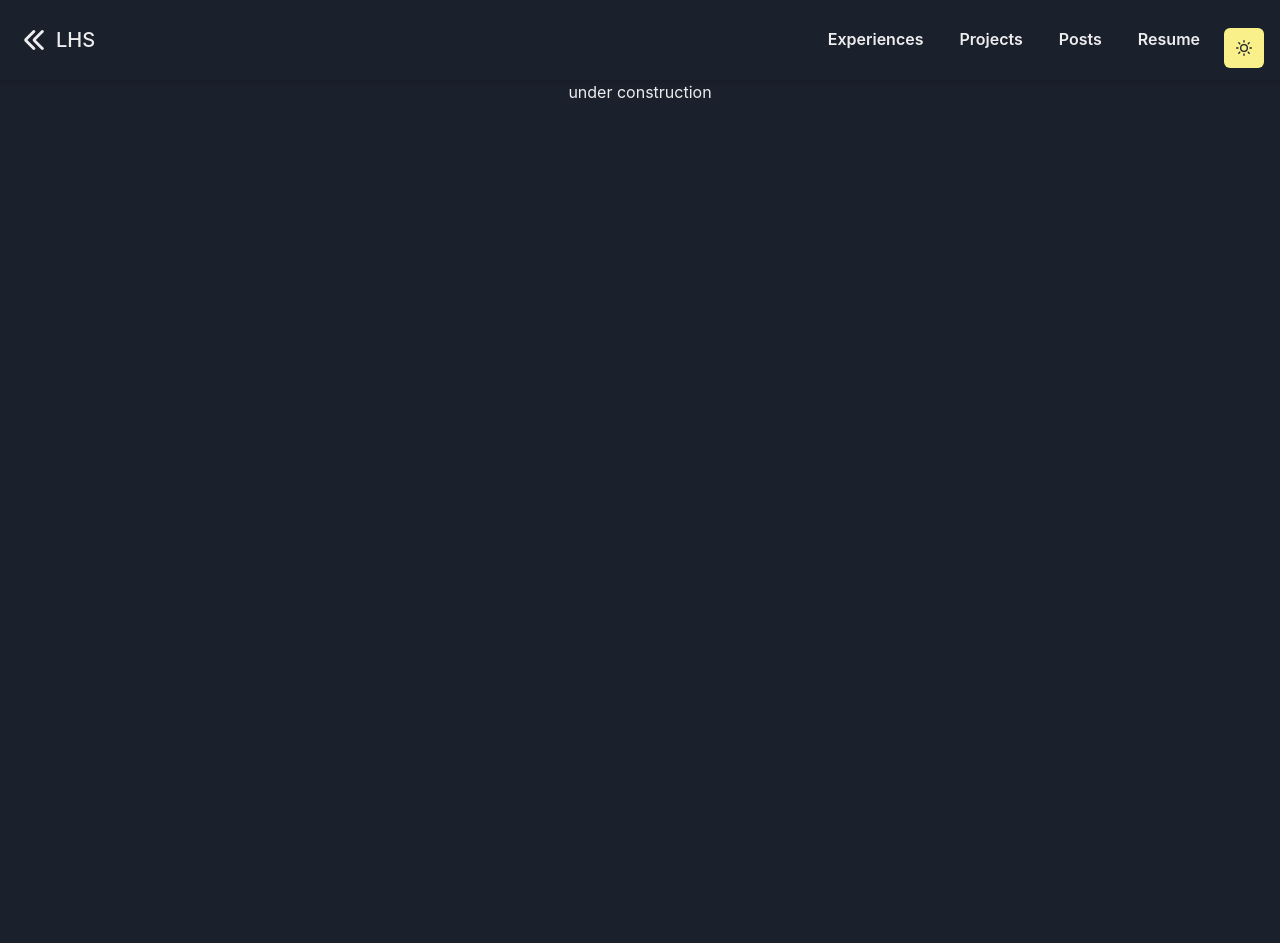
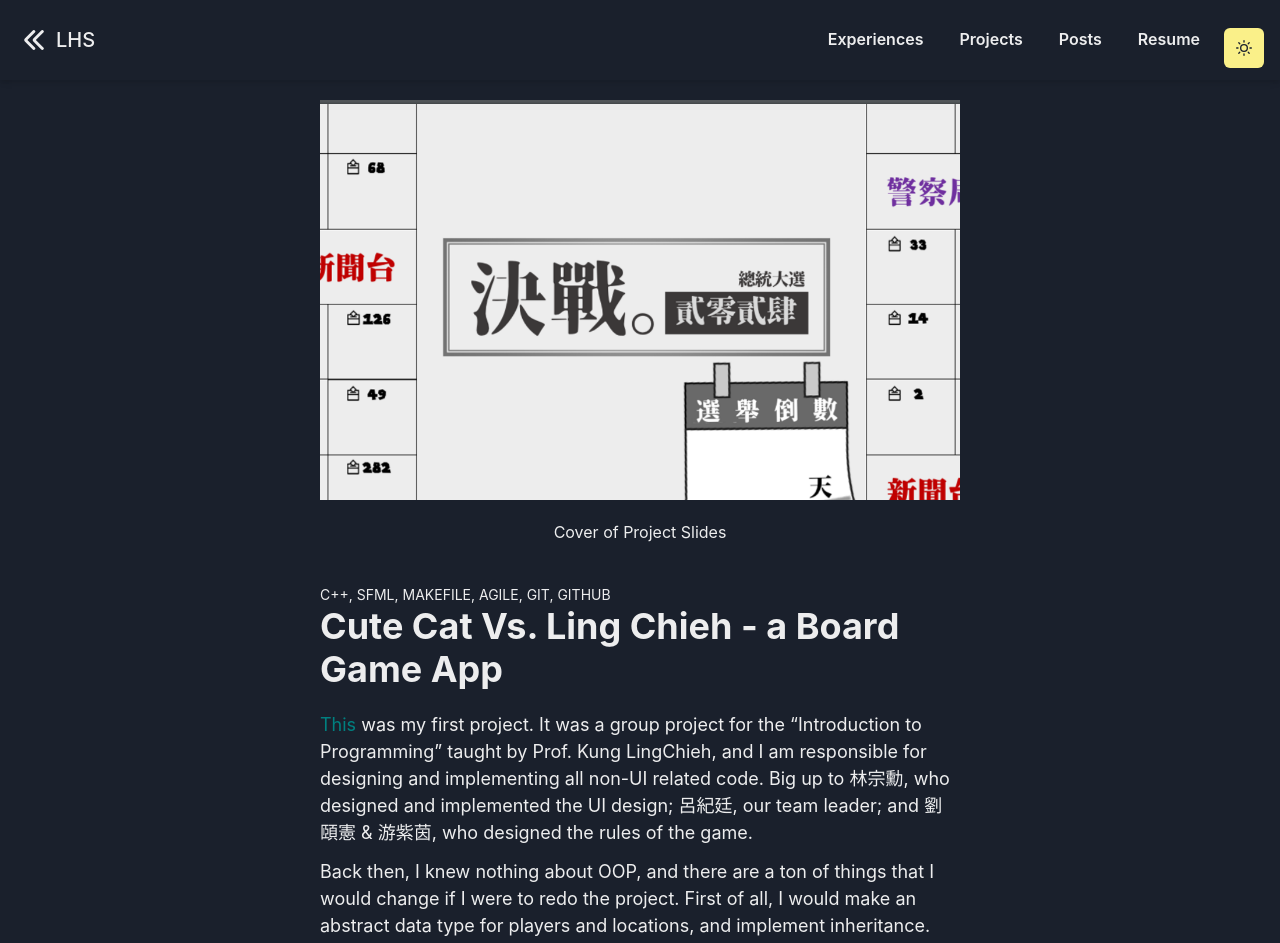
Before and after one commit to drunkint/personal-website, a Next.js app in the folder website/: page /projects/cute-cat-vs-ling-chieh in a window 1280 px wide. Shown: the top 943 px of the page. Before the commit the page ends 800 px from the top, so only its background shows below. Built offline with nearby package versions, Linux system fonts and the light colour scheme.

Commit message:
add CuteCat vs LingChieh project

```diff
--- a/website/pages/experiences/taq-2022-summer/index.js
+++ b/website/pages/experiences/taq-2022-summer/index.js
@@ -35,7 +35,7 @@ const Taq2022Summer = () => {
         <Heading as="h1" marginBottom="20px">
           My Work @ Taq Automative
         </Heading>
-        <Grid templateRows="repeat(1, 1fr)" gap={3}>
+        <Grid templateRows="repeat(1, 1fr)" gap={3} fontSize="lg">
           <GridItem>
             <Heading as="h2">Maintaining the Credit Driver for Lenders</Heading>
           </GridItem>
--- a/website/pages/projects/cute-cat-vs-ling-chieh/index.js
+++ b/website/pages/projects/cute-cat-vs-ling-chieh/index.js
@@ -1,13 +1,58 @@
 import {
-  Center
+  Center,
+  Grid,
+  GridItem,
+  Text,
+  Image,
+  Heading,
+  Box,
+  Link,
 } from "@chakra-ui/react";
+import {NextLink} from "next/link";
 
 const CuteCatVsLingChieh = () => {
   return (
     <>
       <Center>
-        under construction
+        <Image
+          my="5"
+          w="50%"
+          h="50vh"
+          fit="cover"
+          src="/project-photos/cute-cat-vs-ling-chieh.png"
+          alt="taq article"
+        />
       </Center>
+      <Center>
+        <Text>Cover of Project Slides</Text>
+      </Center>
+      <Box my="10" mx="auto" w="50%">
+        <Text fontSize="sm"
+              textTransform="uppercase"
+              color="brand.600"
+              _dark={{
+                color: "brand.400",
+              }}>C++, SFML, MakeFile, Agile, Git, Github</Text>
+        <Heading as="h1" marginBottom="20px">
+        Cute Cat Vs. Ling Chieh - a Board Game App
+        </Heading>
+        <Grid templateRows="repeat(1, 1fr)" gap={3} fontSize="lg">
+          <GridItem >
+            <Text >
+              <Link href="https://github.com/drunkint/Election-Monopoly-SFML"
+              style={{color: "teal"}}>
+                This
+              </Link>
+              {" "} was my first project. It was a group project for the &ldquo;Introduction to Programming&rdquo; taught by Prof. Kung LingChieh, and I am responsible for designing and implementing all non-UI related code. Big up to 林宗勳, who designed and implemented the UI design; 呂紀廷, our team leader; and 劉頤憲 &amp; 游紫茵, who designed the rules of the game.
+            </Text>
+          </GridItem>
+          <GridItem>
+            <Text >
+            Back then, I knew nothing about OOP, and there are a ton of things that I would change if I were to redo the project. First of all, I would make an abstract data type for players and locations, and implement inheritance. Also, I&rsquo;ll break my code into several header files and .c files for each class for modulability. This project made me realize the importance of structuring code and invoked my interest for game development.
+            </Text>
+          </GridItem>
+        </Grid>
+      </Box>
     </>
   );
 };
--- a/website/pages/projects/index.js
+++ b/website/pages/projects/index.js
@@ -2,11 +2,11 @@ const { Center, Text, Grid, GridItem } = require("@chakra-ui/react");
 import ProjectPreview from "../../components/project-preview";
 const Projects = () => {
     const cuteCatVsLingChieh = {
-        projectLink: "/project/cute-cat-vs-ling-chieh",
+        projectLink: "/projects/cute-cat-vs-ling-chieh",
         imageLink: "/project-photos/cute-cat-vs-ling-chieh.png",
         category: "C++, SFML, MakeFile, Agile, Git, Github",
         title: "Cute Cat Vs. Ling Chieh - Board Game App",
-        description: "des",
+        description: "In this project, I researched, architeched, and implemented all the non-UI code. I learned about finite state machines, game engines, rendering, and C++ from a low level. If I were to make changes to the project, I'll use more advanced C++ features such as virtual base classes, or even create my own namespace.",
         date: "JAN 2021"
     }
 
```
